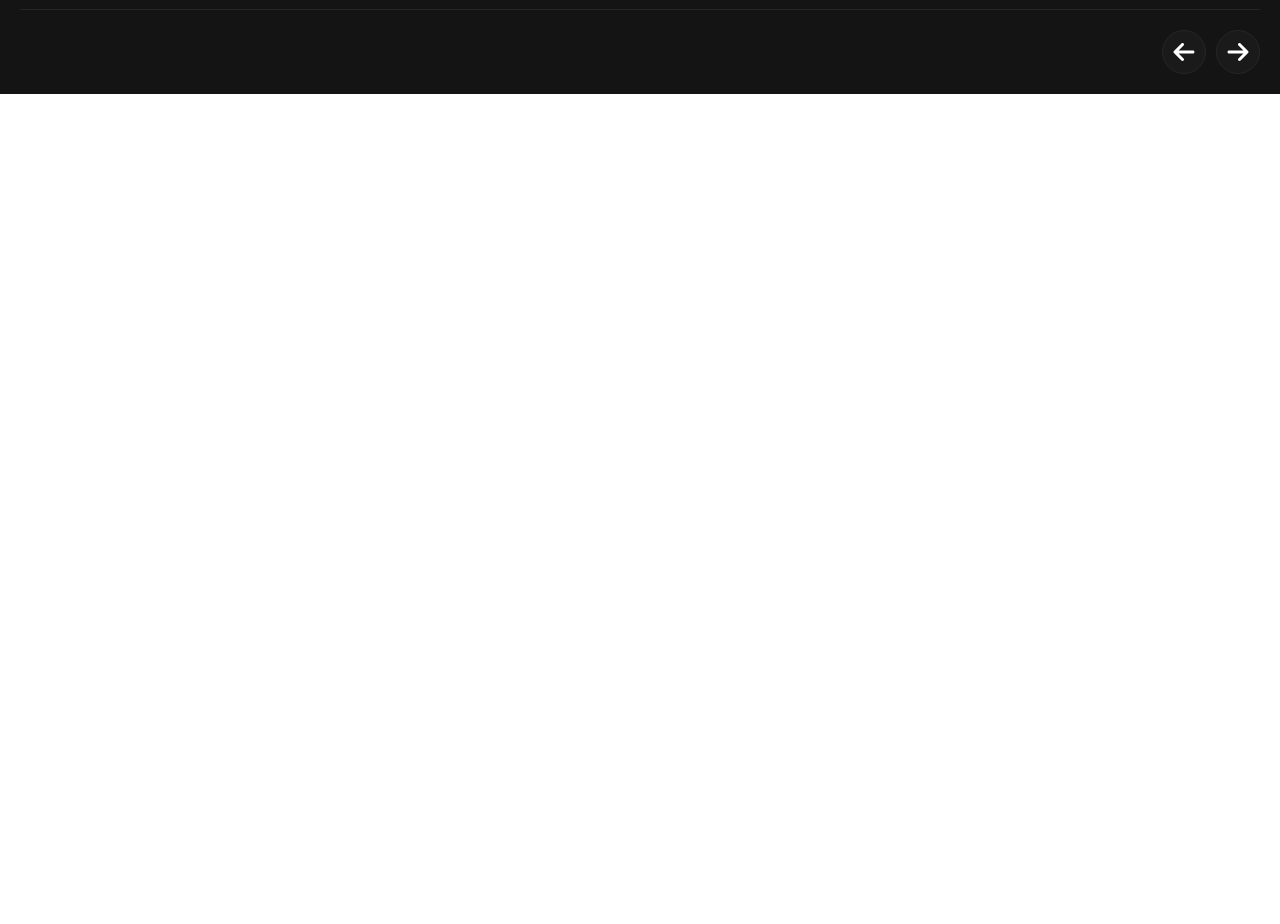
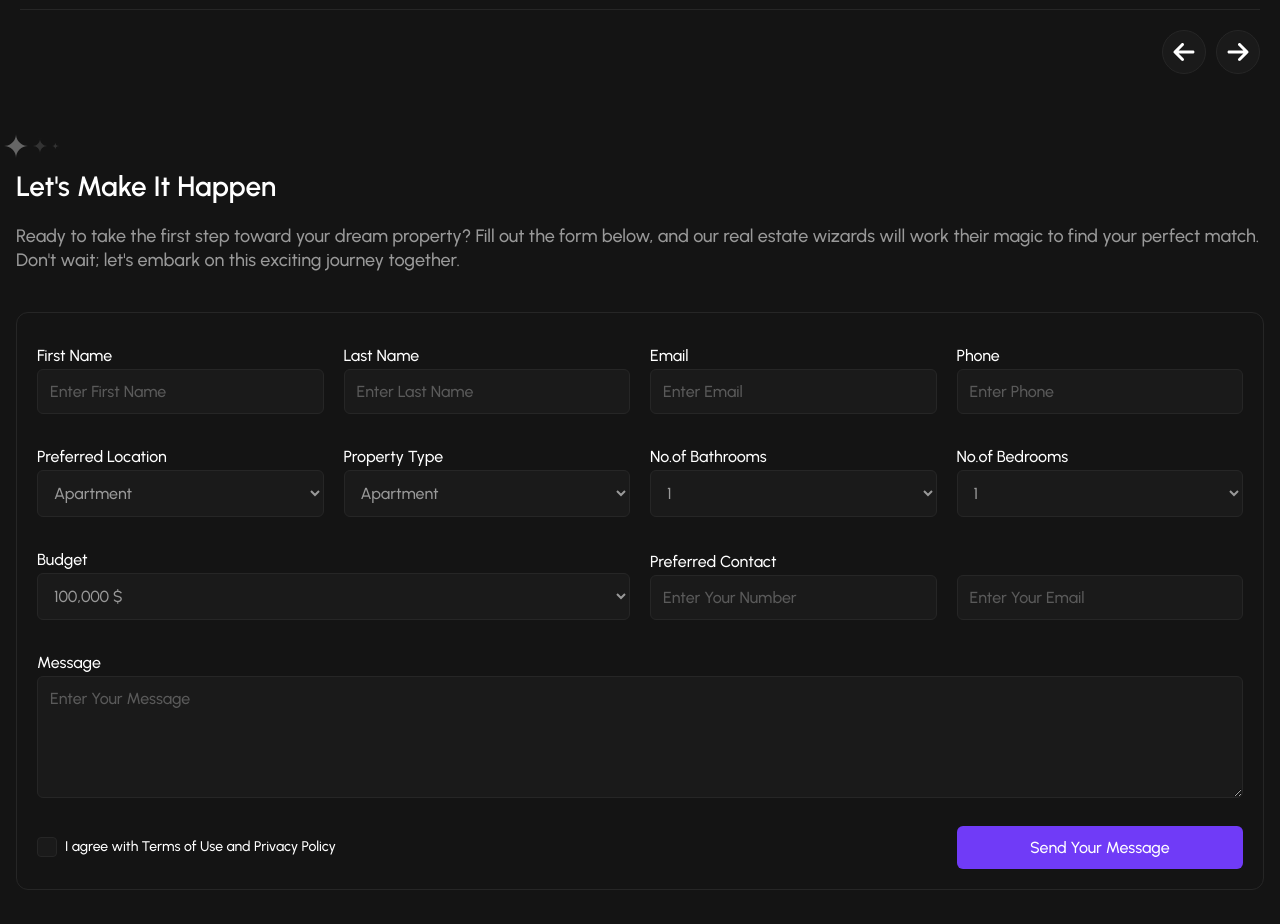
Before and after one commit to AbdallahKhattab11/EStatein-project, a React (Vite) app: page /properties in a window 1280 px wide. Shown: the part 1640-2564 px from the top of the page. Before the commit the page ends 1734 px from the top, so only its background shows below. Built offline with nearby package versions, Linux system fonts and the light colour scheme.

Commit message:
added LetsMakeItHappen section

```diff
--- /dev/null
+++ b/src/components/LetsMakeItHappen/LetsMakeItHappen.jsx
@@ -0,0 +1,188 @@
+import Titles from "../Titles/Titles";
+import { FaAngleDown } from "react-icons/fa6";
+
+const LetsMakeItHappen = () => {
+  const h = "Let's Make It Happen";
+  const p =
+    "Ready to take the first step toward your dream property? Fill out the form below, and our real estate wizards will work their magic to find your perfect match. Don't wait; let's embark on this exciting journey together.";
+  const inputsData = [
+    {
+      id: "firstName",
+      label: "First Name",
+      placeholder: "Enter First Name",
+    },
+    {
+      id: "lastName",
+      label: "Last Name",
+      placeholder: "Enter Last Name",
+    },
+    {
+      id: "email",
+      label: "Email",
+      placeholder: "Enter Email",
+    },
+    {
+      id: "phone",
+      label: "Phone",
+      placeholder: "Enter Phone",
+    },
+  ];
+  const selectData = [
+    {
+      id: "preferredLocation",
+      label: "Preferred Location",
+      options: ["Apartment", "House", "Commercial"],
+      icon: <FaAngleDown />,
+    },
+    {
+      id: "propertyType",
+      label: "Property Type",
+      options: ["Apartment", "House", "Commercial"],
+      icon: <FaAngleDown />,
+    },
+    {
+      id: "no.ofbathrooms",
+      label: "No.of Bathrooms",
+      options: ["1", "2", "3", "4", "5", "6", "7", "8", "9", "10"],
+      icon: <FaAngleDown />,
+    },
+    {
+      id: "no.ofbedrooms",
+      label: "No.of Bedrooms",
+      options: ["1", "2", "3", "4", "5", "6", "7", "8", "9", "10"],
+      icon: <FaAngleDown />,
+    },
+    {
+      id: "budget",
+      label: "Budget",
+      options: [
+        "100,000 $",
+        "200,000 $",
+        "300,000 $",
+        "400,000 $",
+        "500,000 $",
+        "600,000 $",
+        "700,000 $",
+        "800,000 $",
+        "900,000 $",
+        "1,000,000 $",
+      ],
+      icon: <FaAngleDown />,
+    },
+  ];
+  return (
+    <section className="bg-gray8 py-10">
+      <div className="container px-4 flex flex-col gap-10">
+        <div className="top">
+          <Titles h={h} p={p} />
+        </div>
+        <div className="bottom">
+          <form
+            action=""
+            className="grid grid-cols-1 gap-5 md:grid-cols-2 lg:grid-cols-4 border-1 border-gray15 rounded-xl p-5"
+          >
+            {inputsData.map((input) => (
+              <div key={input.id} className="input ">
+                <label
+                  className="text-white text-[16px] font-medium mb-2.5"
+                  htmlFor={input.id}
+                >
+                  {input.label}
+                </label>
+                <input
+                  type="text"
+                  id={input.id}
+                  placeholder={input.placeholder}
+                  className="bg-gray10 border-1 border-gray15 rounded-md p-3 w-full text-gray60 text-[16px] font-medium outline-none"
+                />
+              </div>
+            ))}
+            {selectData.map((select) => (
+              <div key={select.id} className={`${select.id === "budget" ? "lg:col-span-2" : ""}`}>
+                <label
+                  className="text-white text-[16px] font-medium mb-2.5"
+                  htmlFor={select.id}
+                >
+                  {select.label}
+                </label>
+
+                <select
+                  name={select.id}
+                  id={select.id}
+                  className="bg-gray10 border-1 border-gray15 rounded-md p-3 w-full text-gray60 text-[16px] font-medium outline-none"
+                >
+                  {select.options.map((option) => (
+                    <option key={option} value={option}>
+                      {option}
+                    </option>
+                  ))}
+                </select>
+              </div>
+            ))}
+            <div className="preferredContact lg:col-span-2 lg:grid lg:grid-cols-2 lg:gap-5 items-end">
+
+              <div className="mb-2.5 lg:mb-0 ">
+              <label
+                className="text-white text-[16px] font-medium mb-2.5"
+                htmlFor="preferredContact"
+              >
+                Preferred Contact
+              </label>
+                <input
+                  type="text"
+                  placeholder="Enter Your Number"
+                  className="bg-gray10 border-1 border-gray15 rounded-md p-3 w-full text-gray60 text-[16px] font-medium outline-none"
+                />
+              </div>
+              <div className="lg:items-self-end">
+                <input
+                  type="email"
+                  placeholder="Enter Your Email"
+                  className="bg-gray10 border-1 border-gray15 rounded-md p-3 w-full text-gray60 text-[16px] font-medium outline-none"
+                />
+              </div>
+            </div>
+            <div className="message lg:col-span-4 ">
+              <label
+                className="text-white text-[16px] font-medium mb-2.5"
+                htmlFor="message"
+              >
+                Message
+              </label>
+              <textarea
+                rows={5}
+                name="message"
+                id="message"
+                placeholder="Enter Your Message"
+                className="bg-gray10 border-1 border-gray15 rounded-md p-3 w-full text-gray60 text-[16px] font-medium outline-none"
+              ></textarea>
+            </div>
+            <div className="checkbox flex items-center gap-2 lg:col-span-3">
+              <input
+                type="checkbox"
+                name="checkbox"
+                id="checkbox"
+                className="w-5 h-5 appearance-none bg-gray10 border-1 border-gray15 rounded-sm checked:bg-blue-500 relative checked:before:content-['✔'] checked:before:absolute checked:before:text-white checked:before:text-[14px] checked:before:left-1/2 checked:before:top-1/2 checked:before:-translate-x-1/2 checked:before:-translate-y-1/2"
+              />
+
+              <label
+                className="text-white text-[14px] font-medium"
+                htmlFor="checkbox"
+              >
+                I agree with Terms of Use and Privacy Policy
+              </label>
+            </div>
+            <button
+              type="submit"
+              className="bg-purple60 cursor-pointer text-white text-[16px] font-medium rounded-md p-3 w-full"
+            >
+              Send Your Message
+            </button>
+          </form>
+        </div>
+      </div>
+    </section>
+  );
+};
+
+export default LetsMakeItHappen;
--- a/src/pages/Properties/Properties.jsx
+++ b/src/pages/Properties/Properties.jsx
@@ -1,11 +1,12 @@
 import FindYourDreamProperty from "../../components/FindYourDreamProperty/FindYourDreamProperty"
 import DiscoverAworldOfPossibilities from "../../components/DiscoverAworldOfPossibilities/DiscoverAworldOfPossibilities"
-
+import LetsMakeItHappen from "../../components/LetsMakeItHappen/LetsMakeItHappen"
 const Properties = () => {
   return (
     <section className="properties">
       <FindYourDreamProperty />
       <DiscoverAworldOfPossibilities />
+      <LetsMakeItHappen />
     </section>
   )
 }
```
